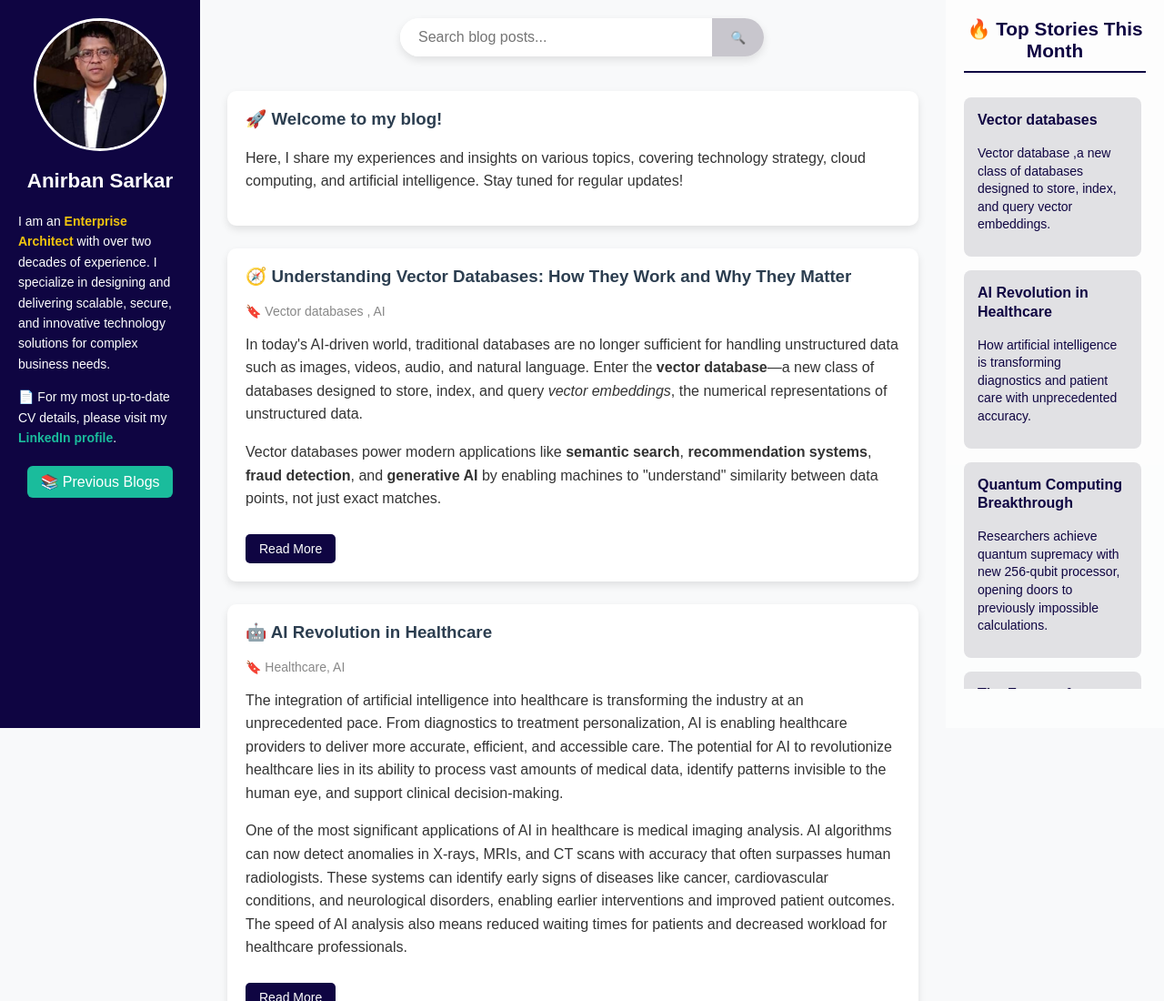
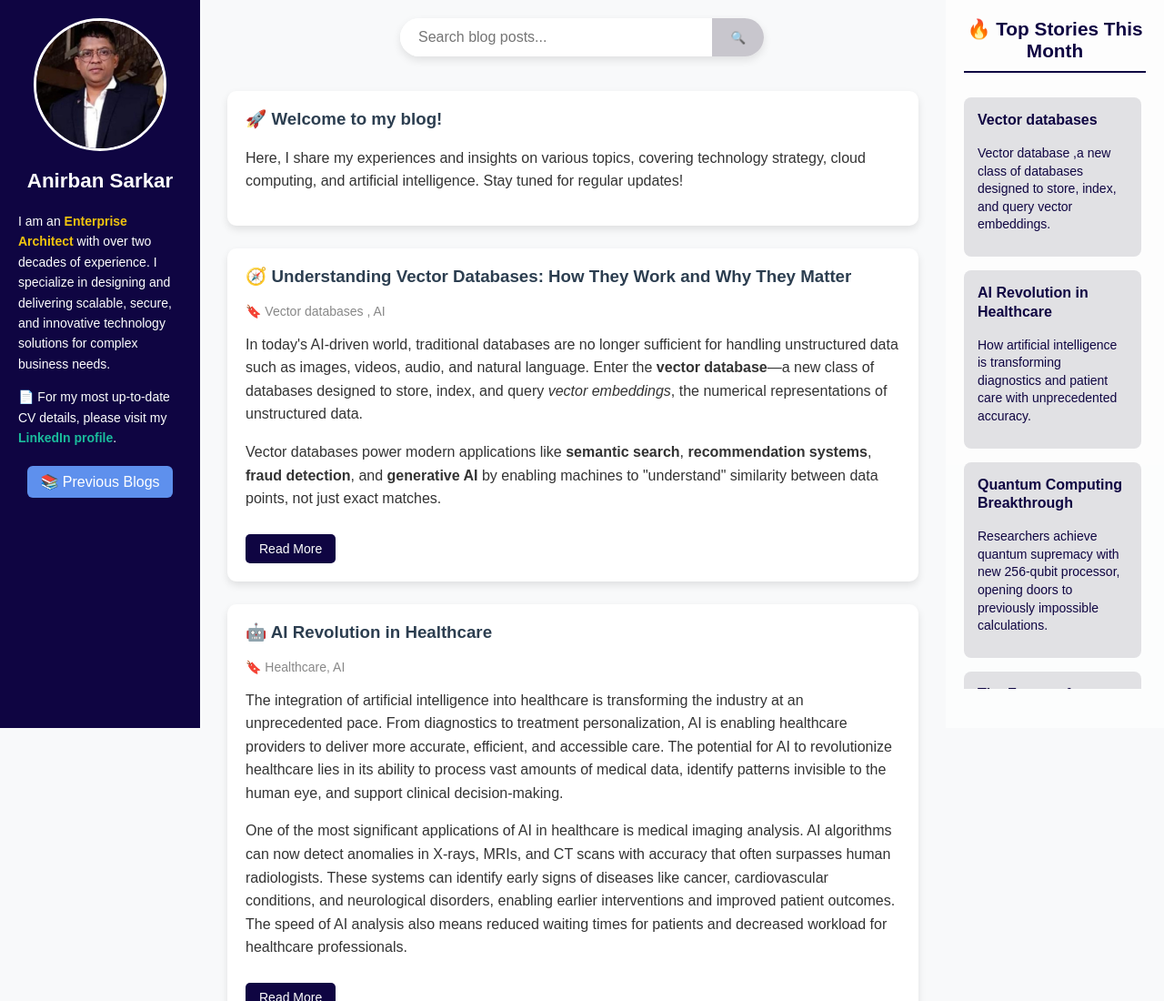
Before and after one commit to anirbans01/profile, a plain HTML site: page index.html in a window 1280 px wide. Shown: the top 1100 px of the page at 91% size. Drawn offline with Linux system fonts and the light colour scheme.

Commit message:
Update index.html

```diff
--- a/index.html
+++ b/index.html
@@ -96,7 +96,7 @@
     }
     .sidebar .links a {
       display: inline-block;
-      background: #1abc9c;
+      background: hwb(219 37% 7%);
       color: white;
       text-decoration: none;
       padding: 8px 14px;
@@ -104,7 +104,7 @@
       transition: background 0.3s;
     }
     .sidebar .links a:hover {
-      background: #16a085;
+      background: lch(61.65% 0.68 256.01);
     }
 
     /* Main Content */
```
